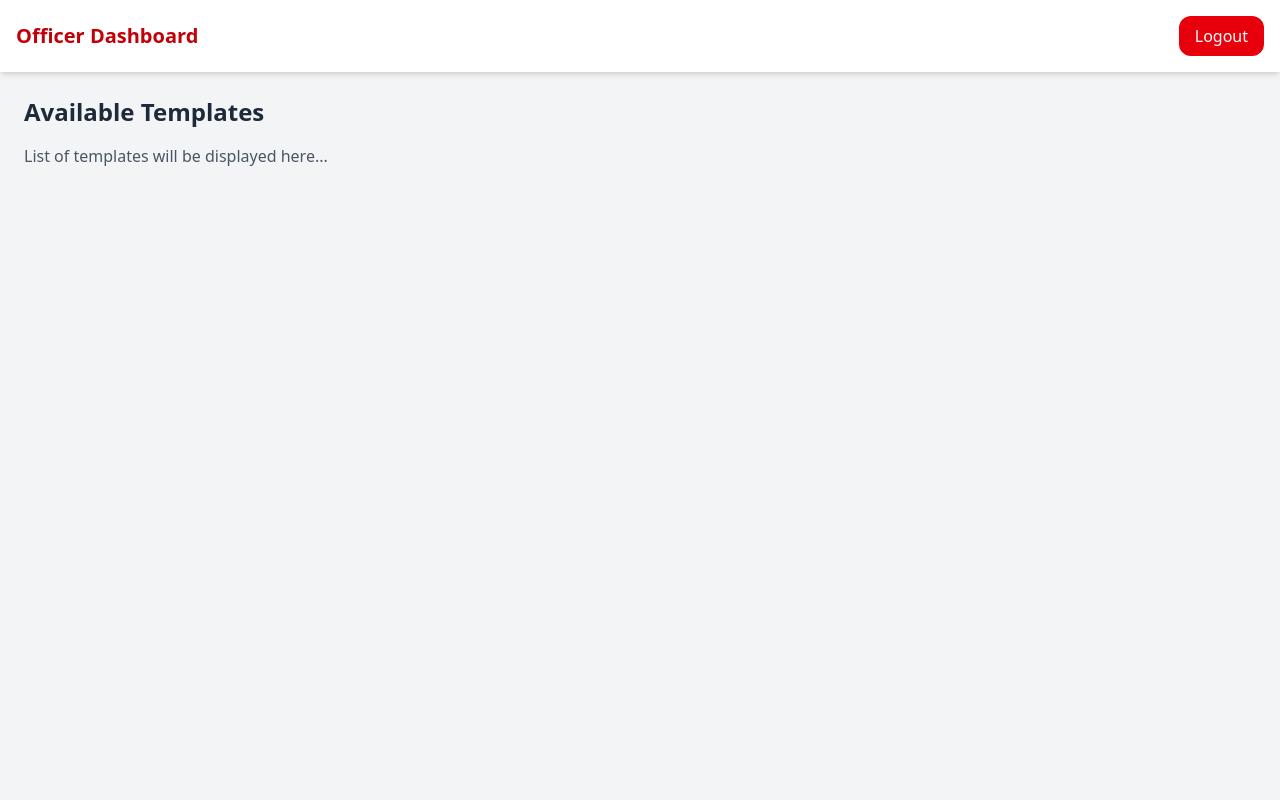
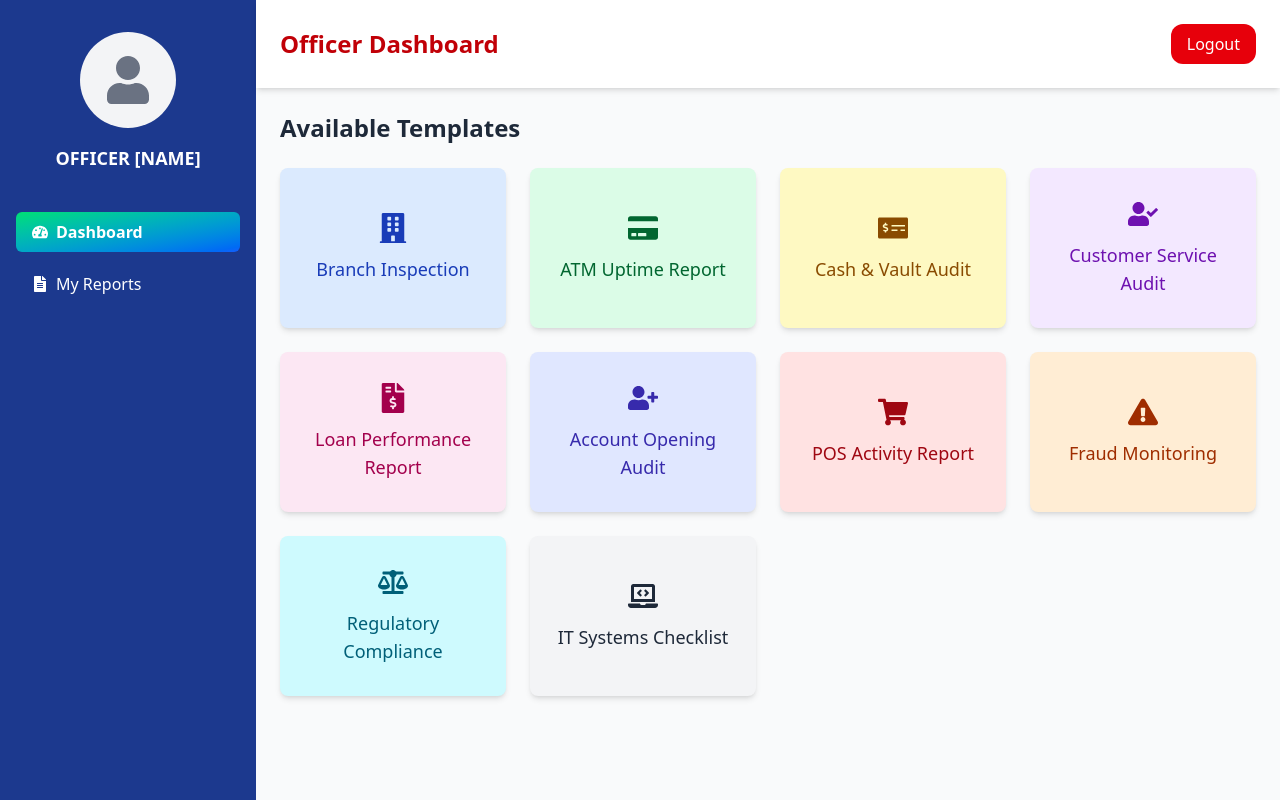
Before and after one commit to OluwaTobba/iras, a React (Vite) app: page /officer/dashboard in a window 1280 px wide. Built offline with nearby package versions, Linux system fonts and the light colour scheme; no server answers; sample sign-in values are in the browser's storage.

Commit message:
officer design done

```diff
--- a/src/App.tsx
+++ b/src/App.tsx
@@ -12,7 +12,7 @@ function App() {
   }
 
   const isAuthenticated = !!user;
-  const isAdmin = user?.email === 'admin@sterlingbankhq.com';
+  const isAdmin = user?.email === 'admin@bankhq.com';
 
   return (
     <Router>
--- a/src/components/Admin/OfficerCard.tsx
+++ b/src/components/Admin/OfficerCard.tsx
@@ -34,12 +34,9 @@ interface OfficerProps {
 
             <div className="border-t border-gray-200" />
 
-            <div className="grid grid-cols-2 divide-x divide-gray-200 text-sm text-center">
-                <button className="py-2 hover:bg-gray-50 text-indigo-600 font-medium">
-                    View Profile
-                </button>
-                <button className="py-2 hover:bg-gray-50 text-blue-600 font-medium">
-                    Continuous Feedback
+            <div className="divide-x divide-gray-200 text-sm text-center">
+                <button className="py-2 hover:bg-gray-70 text-indigo-600 font-medium cursor-pointer">
+                    View Submissions
                 </button>
             </div>
         </div>
--- a/src/components/Officer/OfficerSidebar.tsx
+++ b/src/components/Officer/OfficerSidebar.tsx
@@ -1,20 +1,47 @@
 import { NavLink } from 'react-router-dom';
-import { FaTachometerAlt, FaFileAlt } from 'react-icons/fa';
+import { FaTachometerAlt, FaFileAlt, FaUser } from 'react-icons/fa';
 
 function OfficerSidebar() {
+  const linkClass =
+    'flex items-center gap-2 w-full px-4 py-2 rounded-md transition-colors duration-200';
+  const activeClass =
+    'bg-gradient-to-br from-green-400 to-blue-600 text-white font-semibold';
+  const inactiveClass = 'text-white hover:text-yellow-300';
+
   return (
-    <aside className="w-64 h-screen bg-blue-900 text-white flex flex-col p-5 space-y-6">
-      <div className="text-2xl font-bold">Officer Panel</div>
-      <nav className="flex flex-col gap-4">
-        <NavLink to="/officer" className={({ isActive }) => isActive ? 'font-semibold' : ''}>
-          <div className="flex items-center gap-2"><FaTachometerAlt /> Dashboard</div>
-        </NavLink>
-        <NavLink to="/officer/reports" className={({ isActive }) => isActive ? 'font-semibold' : ''}>
-          <div className="flex items-center gap-2"><FaFileAlt /> Submit Report</div>
-        </NavLink>
+    <aside className="w-64 min-h-screen bg-blue-900 shadow-md flex flex-col items-center py-8">
+
+      <div className="flex flex-col items-center mb-10">
+         <div className='w-24 h-24 rounded-full bg-gray-100 flex items-center justify-center'>
+            <FaUser className="text-gray-500" size={48} />
+        </div>
+        <h2 className="text-lg font-bold text-white mt-4">OFFICER [NAME]</h2>
+        {/* <p className="text-blue-200 text-sm">Active Duty</p> */}
+      </div>
+
+
+      <nav className="w-full px-4 flex flex-col gap-4">
+        <ul className="space-y-3">
+          <li>
+            <NavLink
+              to="/officer/dashboard"
+              className={({ isActive }) => `${linkClass} ${isActive ? activeClass : inactiveClass}`}
+            >
+              <FaTachometerAlt /> Dashboard
+            </NavLink>
+          </li>
+          <li>
+            <NavLink
+              to="/officer/my-reports"
+              className={({ isActive }) => `${linkClass} ${isActive ? activeClass : inactiveClass}`}
+            >
+              <FaFileAlt /> My Reports
+            </NavLink>
+          </li>
+        </ul>
       </nav>
     </aside>
   );
-};
+}
 
 export default OfficerSidebar;
--- a/src/pages/admin/AddOfficer.tsx
+++ b/src/pages/admin/AddOfficer.tsx
@@ -30,6 +30,9 @@ function AddOfficer() {
                 <h1 className="text-2xl font-bold text-red-800">Add New Officer</h1>
                 <Logout />
             </header>
+
+            <div className="mt-20 flex items-center justify-center">
+                <div className="bg-gray-100 p-10 rounded-2xl shadow-xl w-full max-w-3xl border-t-8 border-red-500">
                     <div className="p-6 max-w-xl mx-auto">
                         <h2 className="text-2xl font-semibold mb-4 text-red-700"></h2>
                         <form onSubmit={handleSubmit} className="space-y-4 max-w-xl">
@@ -78,6 +81,9 @@ function AddOfficer() {
                             </button>
                         </form>
                     </div>
+                </div>
+            </div>
+
         </main>
     </div>
   );
--- /dev/null
+++ b/src/pages/officer/MyReports.tsx
@@ -0,0 +1,89 @@
+import { useState, useEffect } from 'react';
+import Sidebar from '../../components/Officer/OfficerSidebar';
+import Logout from '../../components/Logout';
+
+interface Report {
+    id: string;
+    officerName: string;
+    officerId: string;
+    location: string;
+    submittedAt: string;
+    summary: string;
+}
+
+function MyReports() {
+    const [reports, setReports] = useState<Report[]>([]);
+
+    useEffect(() => {
+        // Simulated fetch - replace with Firestore logic
+        setReports([
+          {
+            id: 'rep001',
+            officerName: 'Jane Doe',
+            officerId: 'NGC123',
+            location: 'Lagos',
+            submittedAt: '2025-04-15 09:30 AM',
+            summary: 'ATM inspection completed. All functional.'
+          },
+          {
+            id: 'rep002',
+            officerName: 'John Smith',
+            officerId: 'NGC456',
+            location: 'Abuja',
+            submittedAt: '2025-04-15 10:10 AM',
+            summary: 'Network issue resolved in customer service unit.'
+          }
+        ]);
+    }, []);
+
+    return (
+        <div className="flex">
+            <Sidebar />
+            <main className="flex-1 bg-gray-50 min-h-screen">
+                <header className="flex justify-between items-center p-6 shadow bg-white">
+                    <h1 className="text-2xl font-bold text-red-800">All Submitted Reports</h1>
+                    <Logout />
+                </header>
+
+                <div className="p-6">
+                    <h2 className="text-2xl font-semibold text-red-700 mb-4"></h2>
+
+                    <div className="overflow-x-auto bg-white rounded-xl shadow-md p-4">
+
+                        <table className="min-w-full text-left">
+                            <thead>
+                                <tr className="text-sm text-gray-600 border-b">
+                                <th className="py-2">Officer</th>
+                                <th className="py-2">Officer ID</th>
+                                <th className="py-2">Location</th>
+                                <th className="py-2">Date Submitted</th>
+                                <th className="py-2">Summary</th>
+                                <th className="py-2">Action</th>
+                                </tr>
+                            </thead>
+                            <tbody>
+                                {reports.map((report) => (
+                                <tr key={report.id} className="border-b hover:bg-gray-50">
+                                    <td className="py-2">{report.officerName}</td>
+                                    <td className="py-2">{report.officerId}</td>
+                                    <td className="py-2">{report.location}</td>
+                                    <td className="py-2">{report.submittedAt}</td>
+                                    <td className="py-2">{report.summary}</td>
+                                    <td className="py-2">
+                                    <button className="text-blue-600 hover:underline">View</button>
+                                    </td>
+                                </tr>
+                                ))}
+                            </tbody>
+                        </table>
+
+                    </div>
+
+                </div>
+
+            </main>
+        </div>
+    )
+}
+
+export default MyReports;
--- a/src/pages/officer/OfficerDashboard.tsx
+++ b/src/pages/officer/OfficerDashboard.tsx
@@ -1,17 +1,64 @@
+import { useNavigate } from 'react-router-dom';
+import Sidebar from '../../components/Officer/OfficerSidebar';
 import Logout from '../../components/Logout';
+import {
+  FaBuilding,
+  FaCreditCard,
+  FaMoneyCheckAlt,
+  FaUserCheck,
+  FaFileInvoiceDollar,
+  FaUserPlus,
+  FaShoppingCart,
+  FaExclamationTriangle,
+  FaBalanceScale,
+  FaLaptopCode,
+} from 'react-icons/fa';
+
+const templates = [
+  { id: 'branch-inspection', title: 'Branch Inspection', icon: <FaBuilding />, color: 'bg-blue-100 text-blue-800' },
+  { id: 'atm-uptime', title: 'ATM Uptime Report', icon: <FaCreditCard />, color: 'bg-green-100 text-green-800' },
+  { id: 'cash-vault-audit', title: 'Cash & Vault Audit', icon: <FaMoneyCheckAlt />, color: 'bg-yellow-100 text-yellow-800' },
+  { id: 'customer-service', title: 'Customer Service Audit', icon: <FaUserCheck />, color: 'bg-purple-100 text-purple-800' },
+  { id: 'loan-performance', title: 'Loan Performance Report', icon: <FaFileInvoiceDollar />, color: 'bg-pink-100 text-pink-800' },
+  { id: 'account-opening', title: 'Account Opening Audit', icon: <FaUserPlus />, color: 'bg-indigo-100 text-indigo-800' },
+  { id: 'pos-report', title: 'POS Activity Report', icon: <FaShoppingCart />, color: 'bg-red-100 text-red-800' },
+  { id: 'fraud-monitoring', title: 'Fraud Monitoring', icon: <FaExclamationTriangle />, color: 'bg-orange-100 text-orange-800' },
+  { id: 'compliance-check', title: 'Regulatory Compliance', icon: <FaBalanceScale />, color: 'bg-cyan-100 text-cyan-800' },
+  { id: 'it-checklist', title: 'IT Systems Checklist', icon: <FaLaptopCode />, color: 'bg-gray-100 text-gray-800' },
+];
 
 function OfficerDashboard() {
+  const navigate = useNavigate();
+
+  const handleTemplateClick = (id: string) => {
+    navigate(`/officer/template/${id}`);
+  };
+
   return (
-    <div className="min-h-screen bg-gray-100">
-      <header className="flex justify-between items-center p-4 shadow-md bg-white">
-        <h1 className="text-xl font-bold text-red-700">Officer Dashboard</h1>
-        <Logout />
-      </header>
+    <div className="flex">
+      <Sidebar />
+      <main className="flex-1 bg-gray-50 min-h-screen">
+        <header className="flex justify-between items-center p-6 shadow-md bg-white">
+          <h1 className="text-2xl font-bold text-red-700">Officer Dashboard</h1>
+          <Logout />
+        </header>
 
-      <main className="p-6">
-        <h2 className="text-2xl font-semibold mb-4 text-gray-800">Available Templates</h2>
+        <div className="p-6">
+          <h2 className="text-2xl font-semibold mb-6 text-gray-800">Available Templates</h2>
 
-        <p className="text-gray-600">List of templates will be displayed here...</p>
+          <div className="grid grid-cols-1 sm:grid-cols-2 md:grid-cols-3 lg:grid-cols-4 gap-6">
+            {templates.map((template) => (
+              <button
+                key={template.id}
+                onClick={() => handleTemplateClick(template.id)}
+                className={`rounded-lg shadow-md p-4 flex flex-col items-center justify-center h-40 text-center ${template.color} transition transform hover:scale-105`}
+              >
+                <div className="text-3xl mb-3">{template.icon}</div>
+                <h3 className="text-lg font-medium">{template.title}</h3>
+              </button>
+            ))}
+          </div>
+        </div>
       </main>
     </div>
   );
--- a/src/pages/officer/TemplateForm.tsx
+++ b/src/pages/officer/TemplateForm.tsx
@@ -1,16 +1,30 @@
 import { useParams } from 'react-router-dom';
+import Sidebar from '../../components/Officer/OfficerSidebar';
+import Logout from '../../components/Logout';
 
 function TemplateForm() {
   const { id } = useParams();
 
   return (
+    <div className="flex">
+      <Sidebar />
 
-    <div className="min-h-screen flex items-center justify-center bg-gray-100">
-      <div className="bg-white p-10 rounded-2xl shadow-xl w-full max-w-3xl border-t-8 border-red-500">
-        <h1 className="text-2xl font-bold text-red-800 mb-4">Filling Template: {id}</h1>
-        <p className="text-gray-600">This is a placeholder for the form corresponding to template ID: {id}.</p>
-      </div>
+      <main className='flex-1 bg-gray-50 min-h-screen'>
+          <header className="flex justify-between items-center p-4 shadow-md bg-white">
+            <h1 className="text-xl font-bold text-red-700">Officer Dashboard</h1>
+            <Logout />
+          </header>
+
+          <div className="min-h-screen flex items-center justify-center bg-gray-100">
+            <div className="bg-white p-10 rounded-2xl shadow-xl w-full max-w-3xl border-t-8 border-red-500">
+              <h1 className="text-2xl font-bold text-red-800 mb-4">Filling Template: {id}</h1>
+              <p className="text-gray-600">This is a placeholder for the form corresponding to template ID: {id}.</p>
+            </div>
+          </div>
+
+      </main>
     </div>
+
   );
 }
 
--- a/src/routes/OfficerRoutes.tsx
+++ b/src/routes/OfficerRoutes.tsx
@@ -1,6 +1,7 @@
 import { Routes, Route } from 'react-router-dom';
 import OfficerDashboard from '../pages/officer/OfficerDashboard';
 import TemplateForm from '../pages/officer/TemplateForm';
+import MyReports from '../pages/officer/MyReports';
 import ProtectedRoute from './ProtectedRoute';
 
 const OfficerRoutes = ({ isAuthenticated }: { isAuthenticated: boolean }) => (
@@ -21,6 +22,14 @@ const OfficerRoutes = ({ isAuthenticated }: { isAuthenticated: boolean }) => (
         </ProtectedRoute>
       }
     />
+    <Route
+      path="/officer/my-reports"
+      element={
+        <ProtectedRoute isAuthenticated={isAuthenticated}>
+          <MyReports />
+        </ProtectedRoute>
+      }
+    />
   </Routes>
 );
 
--- /dev/null
+++ b/src/templates/branch-inspection.json
@@ -0,0 +1,56 @@
+{
+    "templateId": "branch-inspection",
+    "title": "Branch Inspection Report",
+    "description": "Monthly inspection report for bank branches.",
+    "fields": [
+      {
+        "label": "Branch Name",
+        "type": "text",
+        "name": "branchName",
+        "required": true
+      },
+      {
+        "label": "Location",
+        "type": "text",
+        "name": "location",
+        "required": true
+      },
+      {
+        "label": "Date of Inspection",
+        "type": "date",
+        "name": "inspectionDate",
+        "required": true
+      },
+      {
+        "label": "General Cleanliness",
+        "type": "select",
+        "name": "cleanliness",
+        "required": true,
+        "options": ["Excellent", "Good", "Fair", "Poor"]
+      },
+      {
+        "label": "Security Equipment Functional?",
+        "type": "select",
+        "name": "securityFunctional",
+        "required": true,
+        "options": ["Yes", "No"]
+      },
+      {
+        "label": "Cash Movement Record Verified",
+        "type": "select",
+        "name": "cashRecordVerified",
+        "required": true,
+        "options": ["Yes", "No"]
+      },
+      {
+        "label": "Issues Noted",
+        "type": "textarea",
+        "name": "issuesNoted"
+      },
+      {
+        "label": "Recommendations",
+        "type": "textarea",
+        "name": "recommendations"
+      }
+    ]
+}
```
Lines whose indentation alone changed are shown as unchanged.
